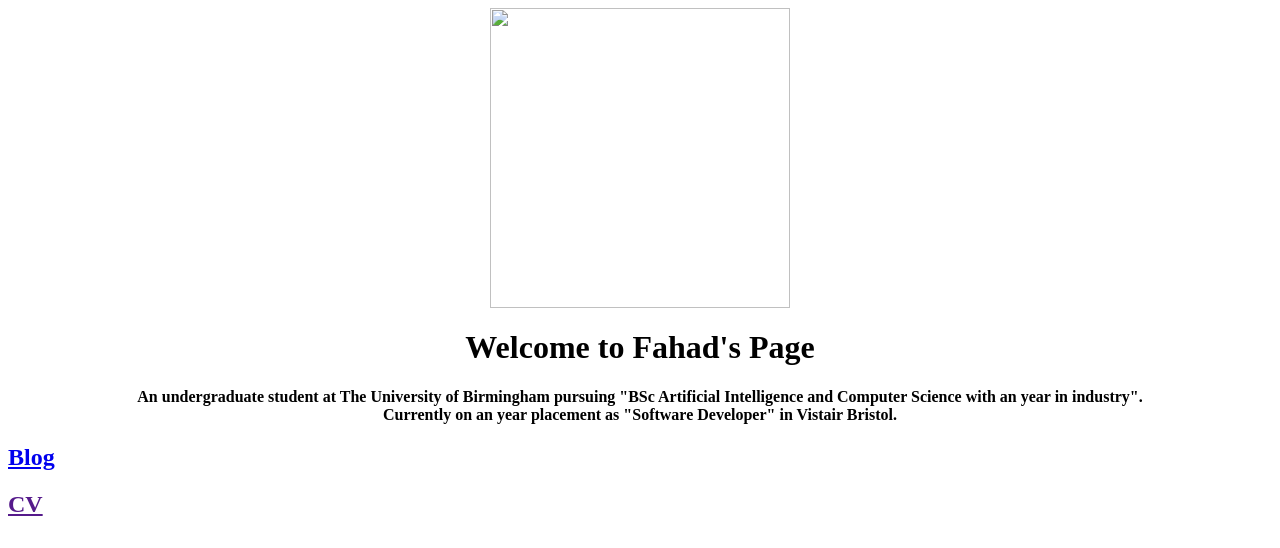
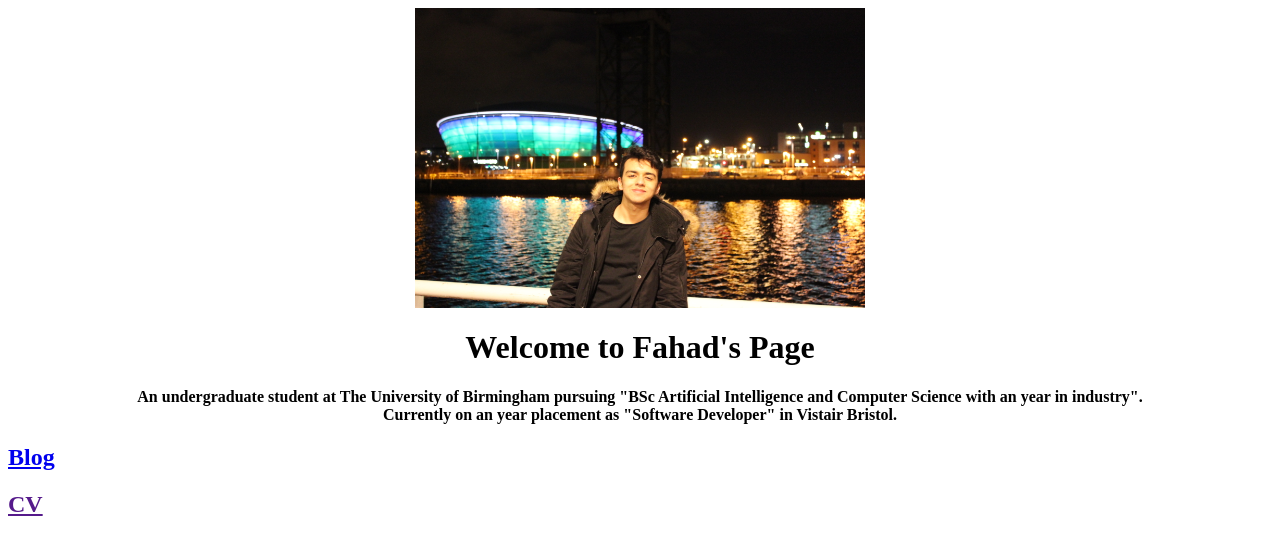
Before and after one commit to FahadHabib1998/bridge-coursework-assignment-django, a Django app: page / in a window 1280 px wide. Shown: the top 548 px of the page. Run offline with Django 3.2, Linux system fonts and the light colour scheme.

Commit message:
Add static folder and elements

```diff
--- a/blog/templates/blog/mainpage.html
+++ b/blog/templates/blog/mainpage.html
@@ -1,11 +1,12 @@
 <html>
+    {% load static %}
     <head>
         <title>Fahad's Page</title>
     </head>
     <body>
       <div>
         <center>
-          <img src = "" height = 300></img>
+          <img src = "{% static 'mainpic.jpg' %}" height = 300></img>
           <h1>Welcome to Fahad's Page</h1>
           <strong> An undergraduate student at The University of Birmingham pursuing "BSc Artificial Intelligence and Computer Science with an year in industry". </strong>
          <br><strong> Currently on an year placement as "Software Developer" in Vistair Bristol. </strong>
--- a/myweb/urls.py
+++ b/myweb/urls.py
@@ -15,8 +15,10 @@ Including another URLconf
 """
 from django.contrib import admin
 from django.urls import path, include
+from django.conf import settings
+from django.conf.urls.static import static
 import blog.views
 urlpatterns = [
     path('admin/', admin.site.urls),
     path('', include('blog.urls'))
-]
+] + static(settings.STATIC_URL, document_root =  settings.STATIC_ROOT)
```
Also changed, not shown: blog/static/mainpic.jpg (added).
